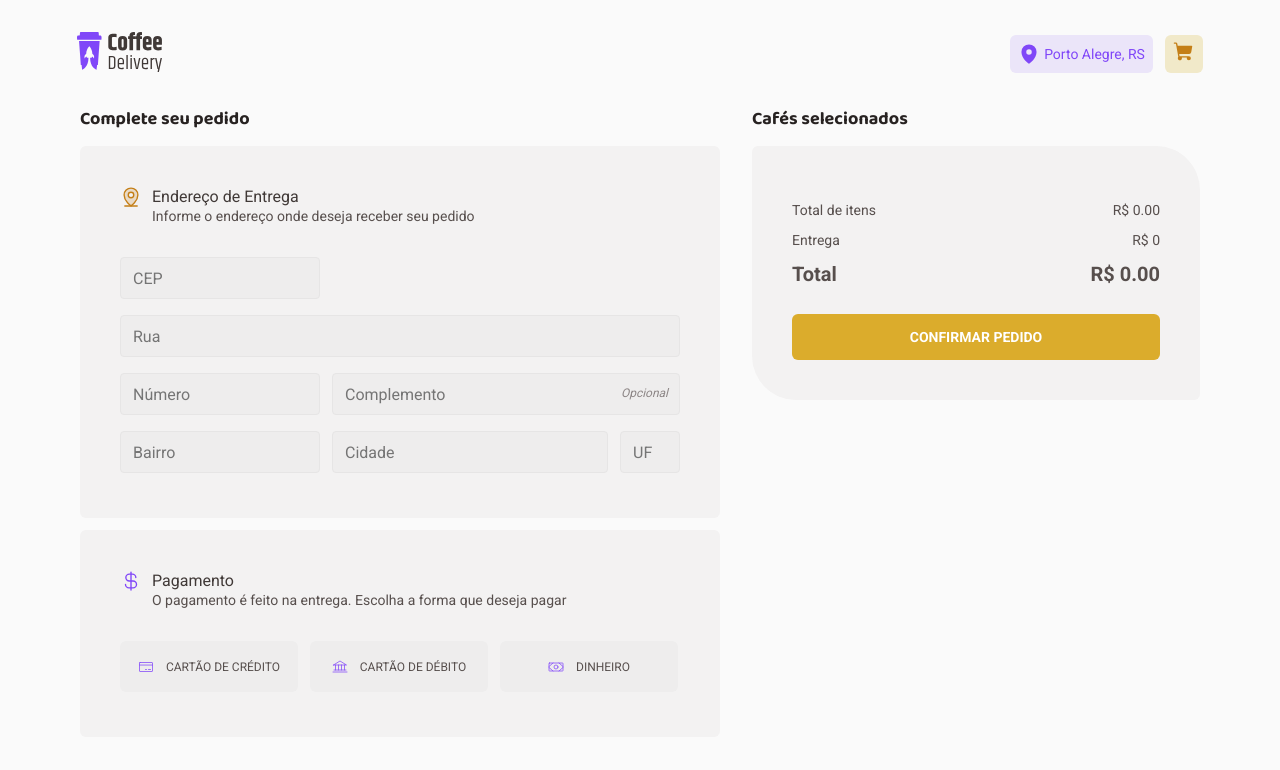
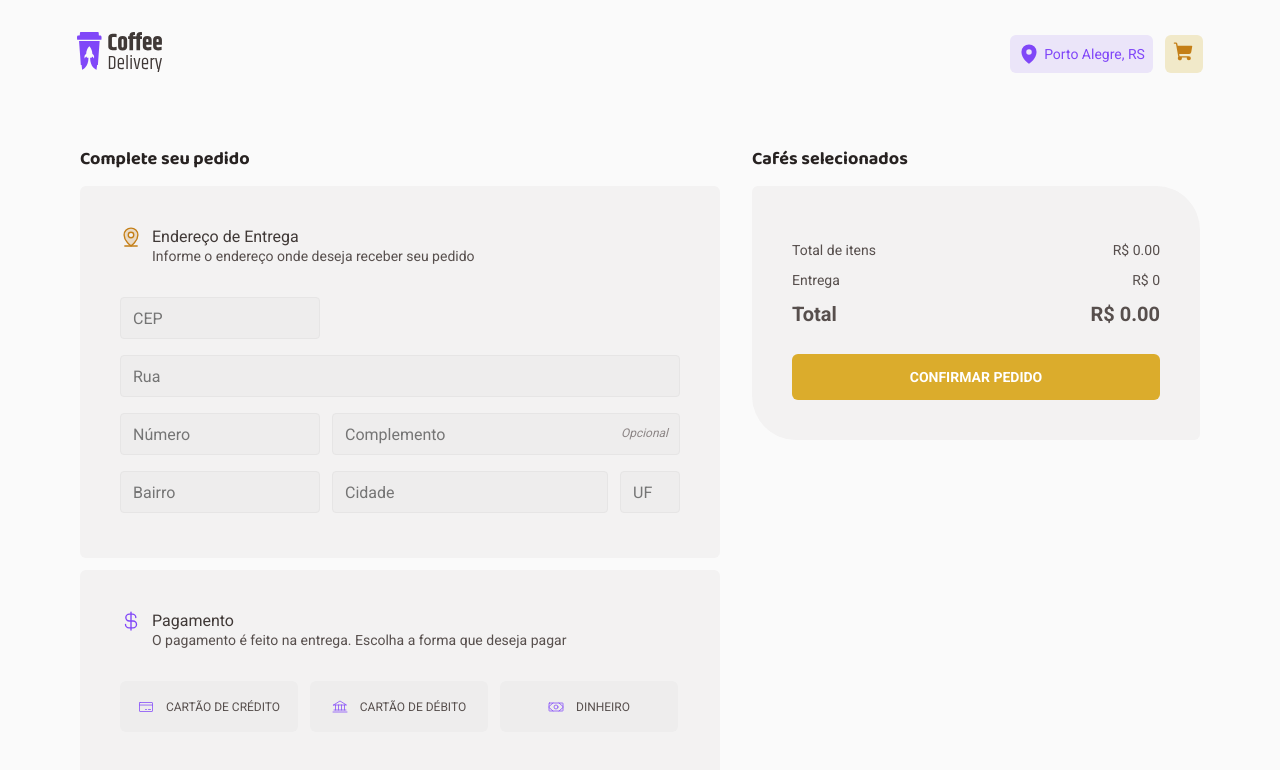
Before and after one commit to yurimarcolino/CoffeeApp, a React (Vite) app: page /checkout in a window 1280 px wide. Shown: the top 770 px of the page. Built offline with nearby package versions, Linux system fonts and the light colour scheme.

Commit message:
refactor: fixing screen behavior

```diff
--- a/src/pages/Checkout/styles.ts
+++ b/src/pages/Checkout/styles.ts
@@ -4,6 +4,8 @@ export const CheckoutContainerStyled = styled.div`
   display: flex;
   flex-direction: row;
   gap: 2rem;
+  padding-bottom: 240px;
+  padding-top: 40px;
 
   .FormAdressContent {
     display: flex;
```
